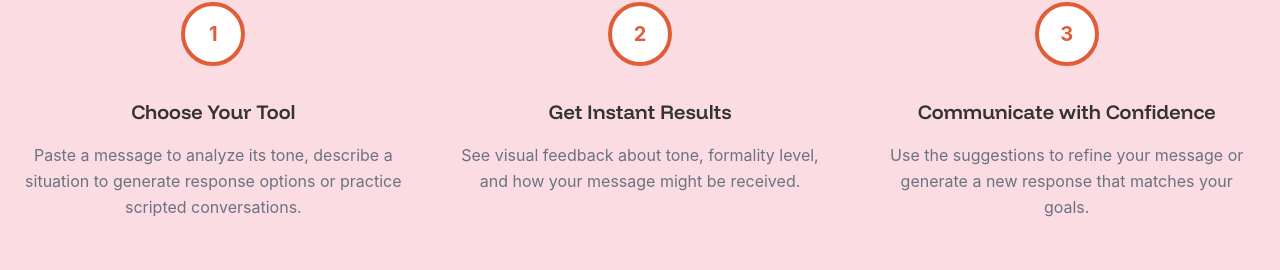
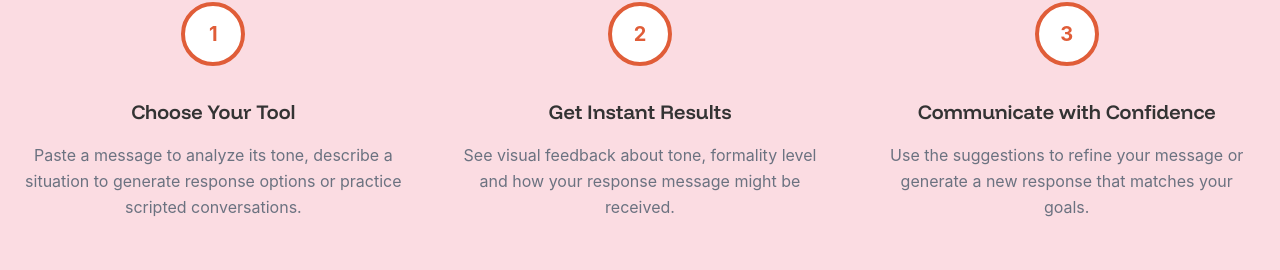
Before and after one commit to nocheerleader/neurocomms, a React (Vite) app: page / in a window 1280 px wide. Shown: the part 1686-1956 px from the top of the page. Built offline with nearby package versions, Linux system fonts and the light colour scheme; no server answers.

Commit message:
Updated HowItWorks.tsx

```diff
--- a/src/components/HowItWorks.tsx
+++ b/src/components/HowItWorks.tsx
@@ -9,7 +9,7 @@ const steps = [
   {
     number: '2',
     title: 'Get Instant Results',
-    description: 'See visual feedback about tone, formality level, and how your message might be received.'
+    description: 'See visual feedback about tone, formality level and how your response message might be received.'
   },
   {
     number: '3',
```
